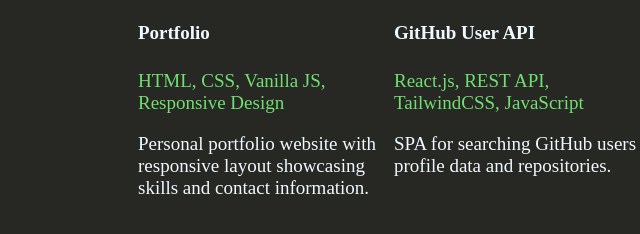
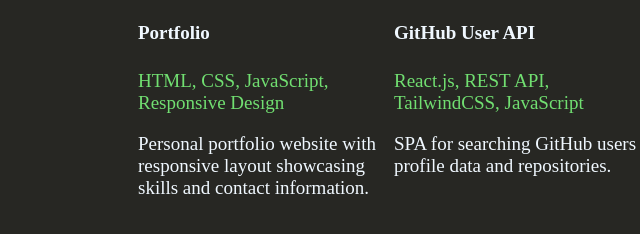
Before and after one commit to Yaroslav-Hoichuk/CV, a plain HTML site: page index.html in a window 1280 px wide. Shown: the part 197-431 px from the top of the page, 302-942 px from the left. Drawn offline with Linux system fonts and the light colour scheme.

Commit message:
change som description

```diff
--- a/index.html
+++ b/index.html
@@ -53,7 +53,7 @@
         <div class="project-exp-info">
             <div class="project">
                 <h4>Portfolio</h4>
-                <p class="tech-stack">HTML, CSS, Vanilla JS, Responsive Design</p>
+                <p class="tech-stack">HTML, CSS, JavaScript, Responsive Design</p>
                 <p class="description">Personal portfolio website with responsive layout showcasing skills and contact information.</p>
             </div>
             <div class="project">
```
